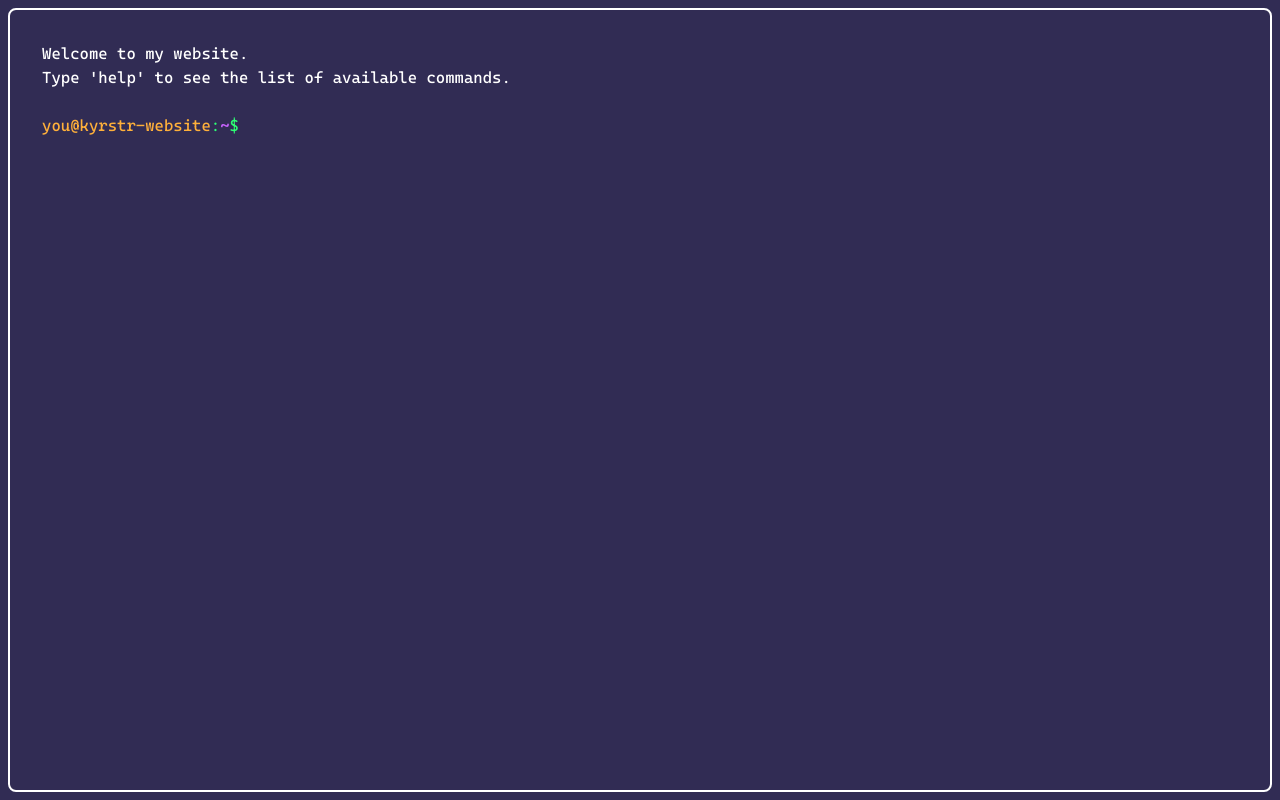
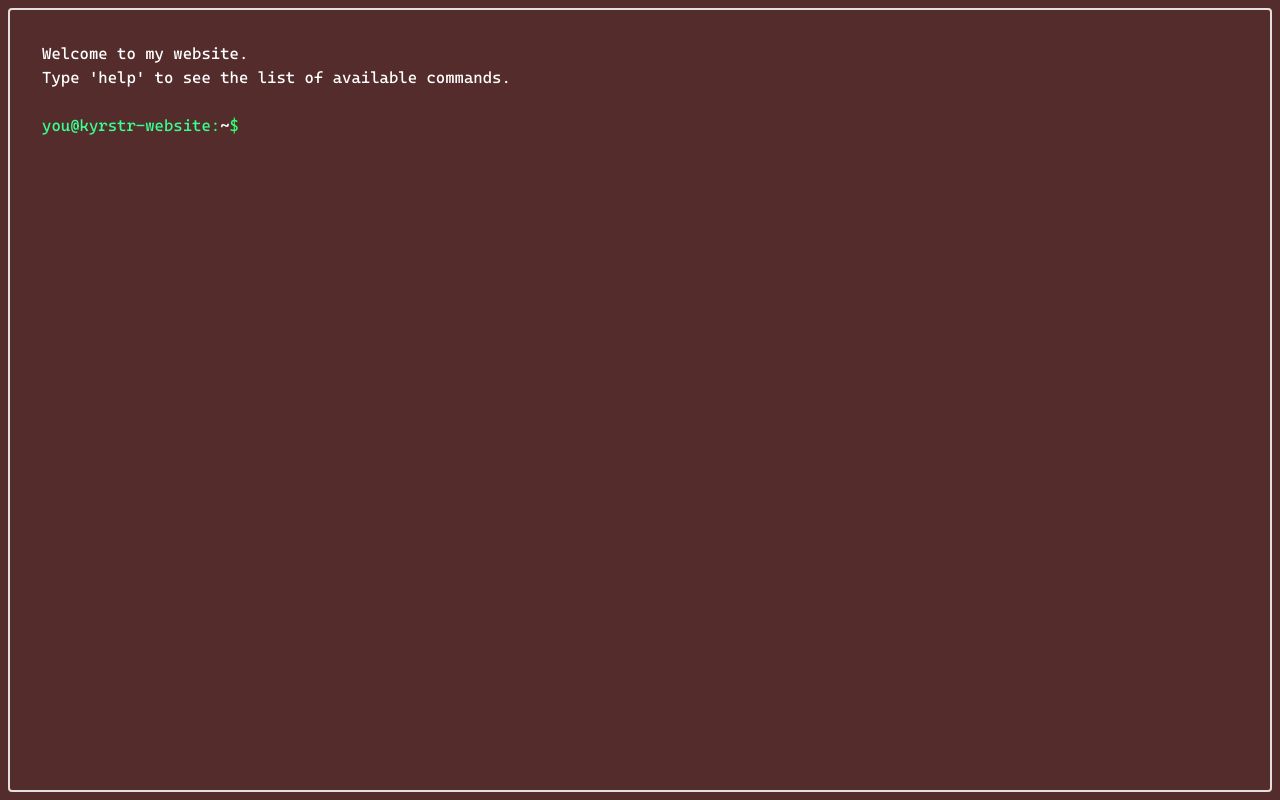
Before and after one commit to odelagt1/odelagt.github.io, a plain HTML site: page index.html in a window 1280 px wide. Drawn offline with nearby package versions, Linux system fonts and the light colour scheme.

Commit message:
style.css

```diff
--- a/style.css
+++ b/style.css
@@ -3,7 +3,7 @@
     src: url('font/CascadiaCode.ttf')
 }
 body {
-    background-color: #312c54;
+    background-color: #542c2c;
     font-family: 'Code';
     color: #ffffff;
     animation: fadeInAnimation ease 4s;
@@ -23,13 +23,13 @@ a{
 }
 .terminal {
     overflow-y:scroll;
-    border-radius: 8px;
-    border: 2.8px solid #ffffff;
+    border-radius: 4px;
+    border: 2px solid #ffffffd8;
     scrollbar-width: none;
 }
 .terminal::-webkit-scrollbar {
     display: none !important;
 }
-.user { color: #ffb03a }
-.directory { color: #c863fe }
+.user { color: #3aff8f }
+.directory { color: ##daff1f}
 .symbols { color: #2dff73; }
```
